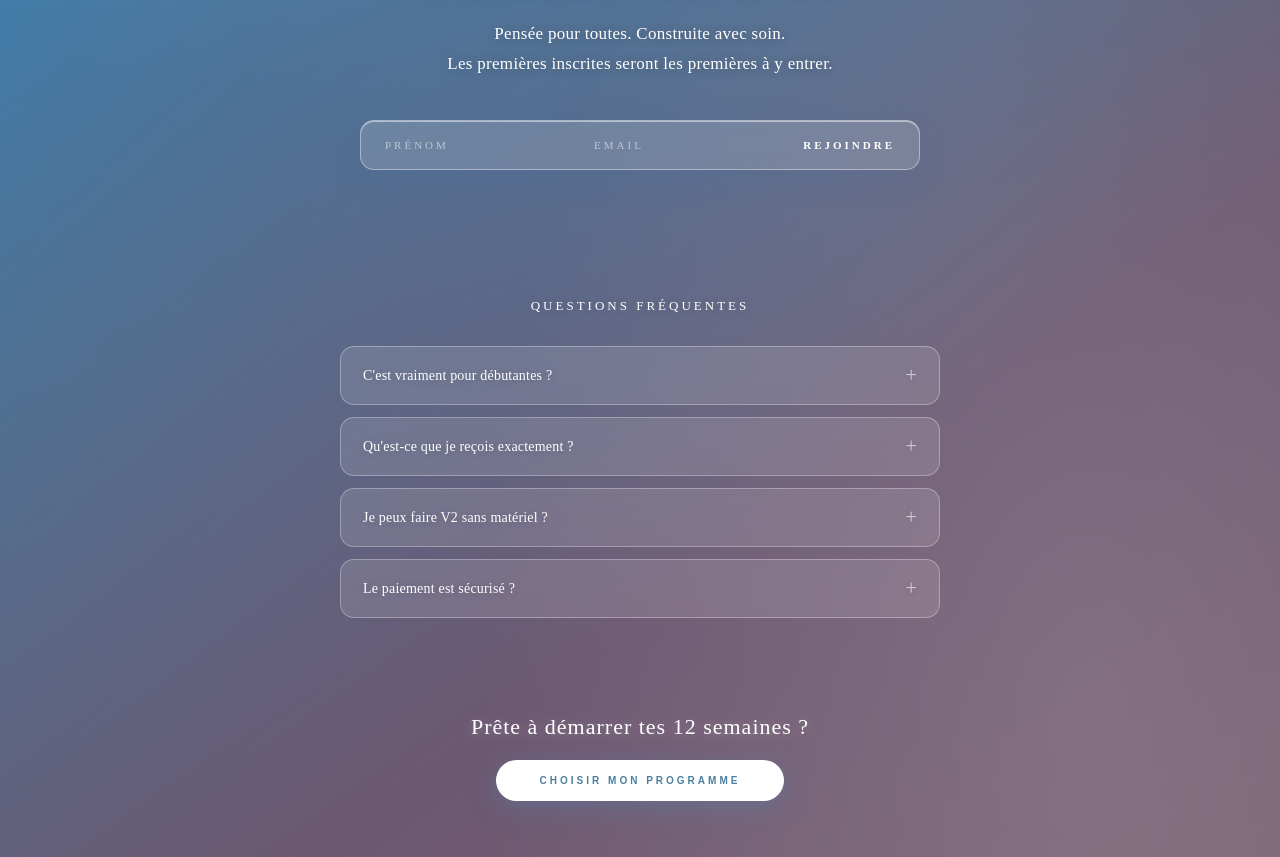
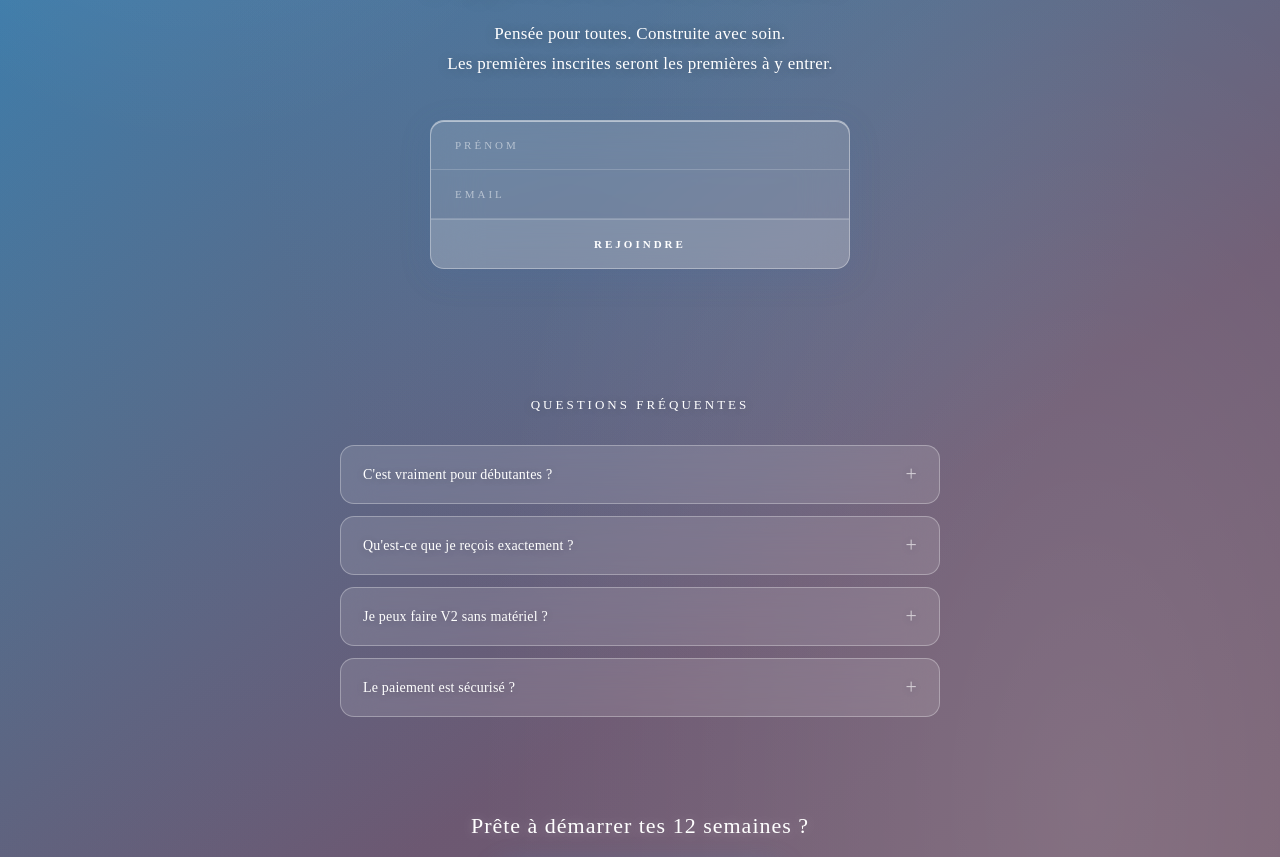
Before and after one commit to flowtoforce-app/flowtoforce-app, a Next.js app: page / in a window 1280 px wide. Shown: the part 1245-2102 px from the top of the page. Built offline with nearby package versions, Linux system fonts and the light colour scheme; a web font is replaced by a local one.

Commit message:
Fix formulaire email — layout vertical, plus de chevauchement

```diff
--- a/styles/landing.module.css
+++ b/styles/landing.module.css
@@ -202,54 +202,59 @@
 
 .emailForm {
   display: flex;
-  align-items: center;
+  flex-direction: column;
   width: 100%;
-  max-width: 560px;
+  max-width: 420px;
   background: rgba(255, 255, 255, 0.15);
   backdrop-filter: blur(24px);
   -webkit-backdrop-filter: blur(24px);
   border: 1px solid rgba(255, 255, 255, 0.40);
   border-radius: 14px;
-  padding: 18px 24px;
+  overflow: hidden;
   box-shadow:
     inset 0 1px 0 rgba(255, 255, 255, 0.5),
     0 8px 32px rgba(60, 110, 170, 0.15);
 }
 
 .emailInput {
-  flex: 1;
   background: transparent;
   border: none;
+  border-bottom: 1px solid rgba(255, 255, 255, 0.18);
   outline: none;
+  padding: 18px 24px;
   font-size: 11px;
   font-weight: 500;
   letter-spacing: 3px;
   text-transform: uppercase;
   color: white;
   font-family: inherit;
+  width: 100%;
+  box-sizing: border-box;
 }
 
 .emailInput::placeholder {
-  color: rgba(255, 255, 255, 0.55);
+  color: rgba(255, 255, 255, 0.50);
 }
 
 .emailSubmitBtn {
-  background: transparent;
+  background: rgba(255, 255, 255, 0.10);
   border: none;
+  border-top: 1px solid rgba(255, 255, 255, 0.18);
   font-size: 11px;
   font-weight: 600;
   letter-spacing: 3px;
   text-transform: uppercase;
   color: white;
   cursor: pointer;
-  padding: 0;
-  transition: opacity 0.2s;
+  padding: 18px 24px;
+  transition: background 0.2s, opacity 0.2s;
   font-family: inherit;
-  flex-shrink: 0;
+  width: 100%;
+  text-align: center;
 }
 
 .emailSubmitBtn:hover {
-  opacity: 0.75;
+  background: rgba(255, 255, 255, 0.18);
 }
 
 .emailSubmitBtn:disabled {
@@ -749,7 +754,7 @@
   }
 
   .emailForm {
-    padding: 16px 18px;
+    max-width: 100%;
   }
 
   .pourQui {
```
